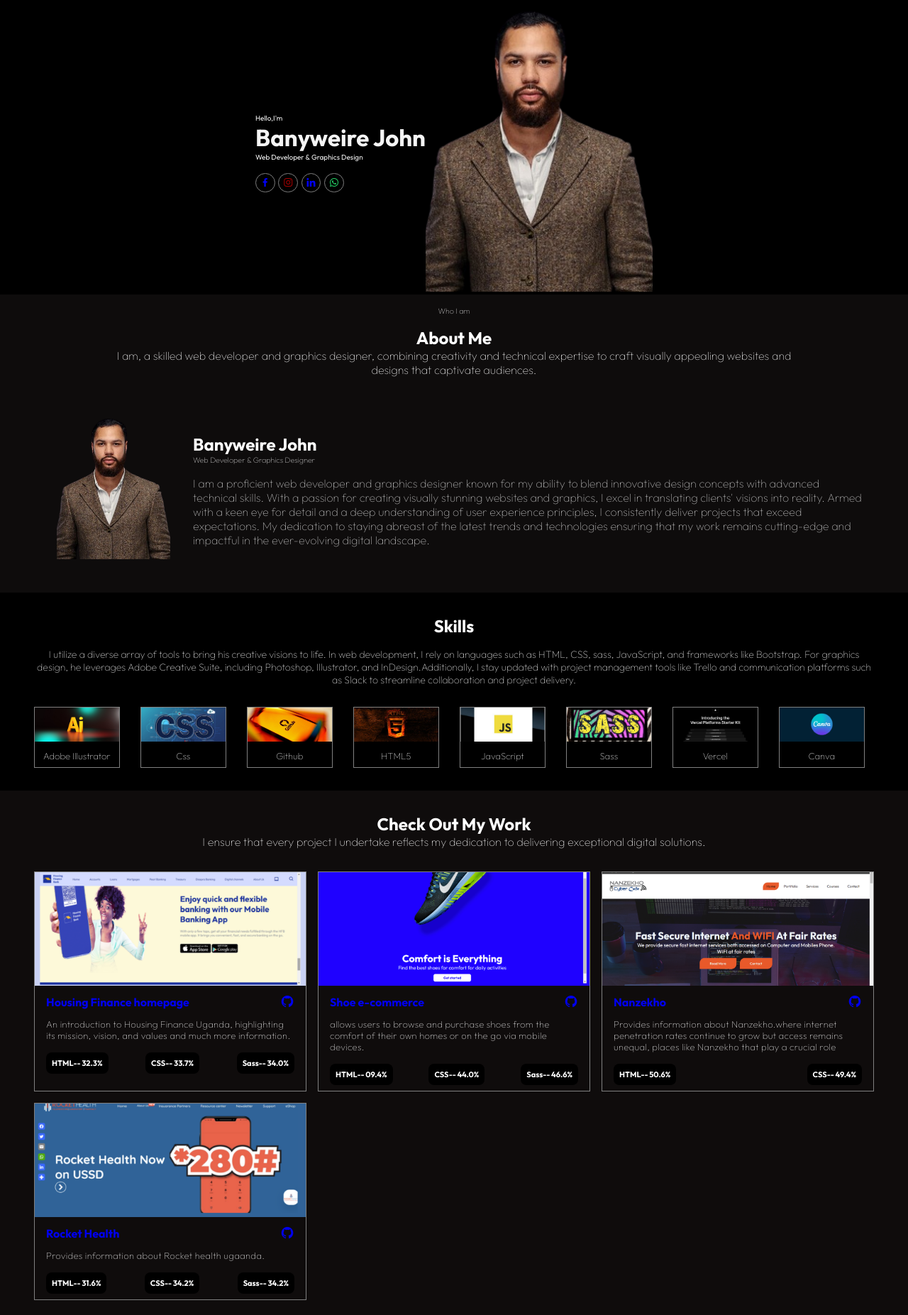
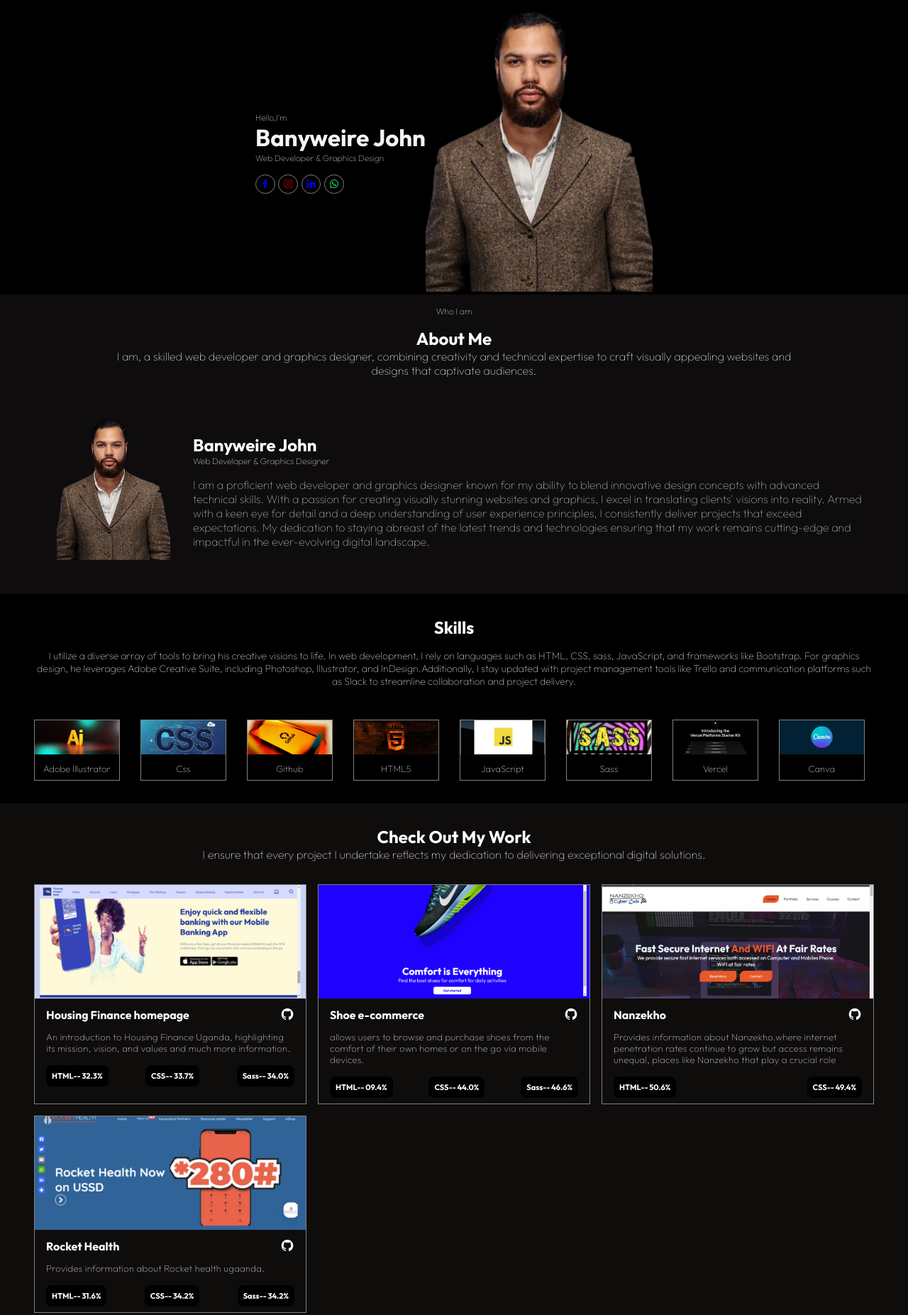
Before and after one commit to johnelipse/portifolio-2, a plain HTML site: page index.html in a window 1280 px wide. Shown: the top 1853 px of the page at 71% size. Drawn offline with nearby package versions, Linux system fonts and the light colour scheme.

Commit message:
size increased

```diff
--- a/partials/_about-me.scss
+++ b/partials/_about-me.scss
@@ -3,6 +3,7 @@
   background-color: rgb(14, 12, 12);
   color: white;
   h6{
+    font-size: 12px;
     font-weight: lighter;
   }
   .about {
--- a/partials/_introduction.scss
+++ b/partials/_introduction.scss
@@ -12,7 +12,8 @@
       font-size: 33px;
     }
     p {
-      font-size: 10px;
+      font-size: 12px;
+      font-weight: lighter;
     }
     color: whitesmoke;
     .icons {
--- a/partials/_projects-done.scss
+++ b/partials/_projects-done.scss
@@ -27,6 +27,9 @@ p{
           display: flex;
           align-items: center;
           justify-content: space-between;
+        a{
+          color: white;
+        }
           h3{
             font-size: 16px;
           }
@@ -70,6 +73,10 @@ p{
     .section-heading{
       text-align: center;
       padding-bottom: 2rem;
+    p{
+      margin-top: 0.3rem;
+      font-size: 14px;
+    }
     }
       .projects-container {
       display: grid;
--- a/partials/_skills.scss
+++ b/partials/_skills.scss
@@ -6,6 +6,7 @@
   .section-paragraph {
     font-size: 14px;
     margin-top: 1rem;
+    margin-bottom: 1rem;
     font-weight: lighter;
   }
   .skills-container {
```
Also changed, not shown: style.css, 1 other file.
